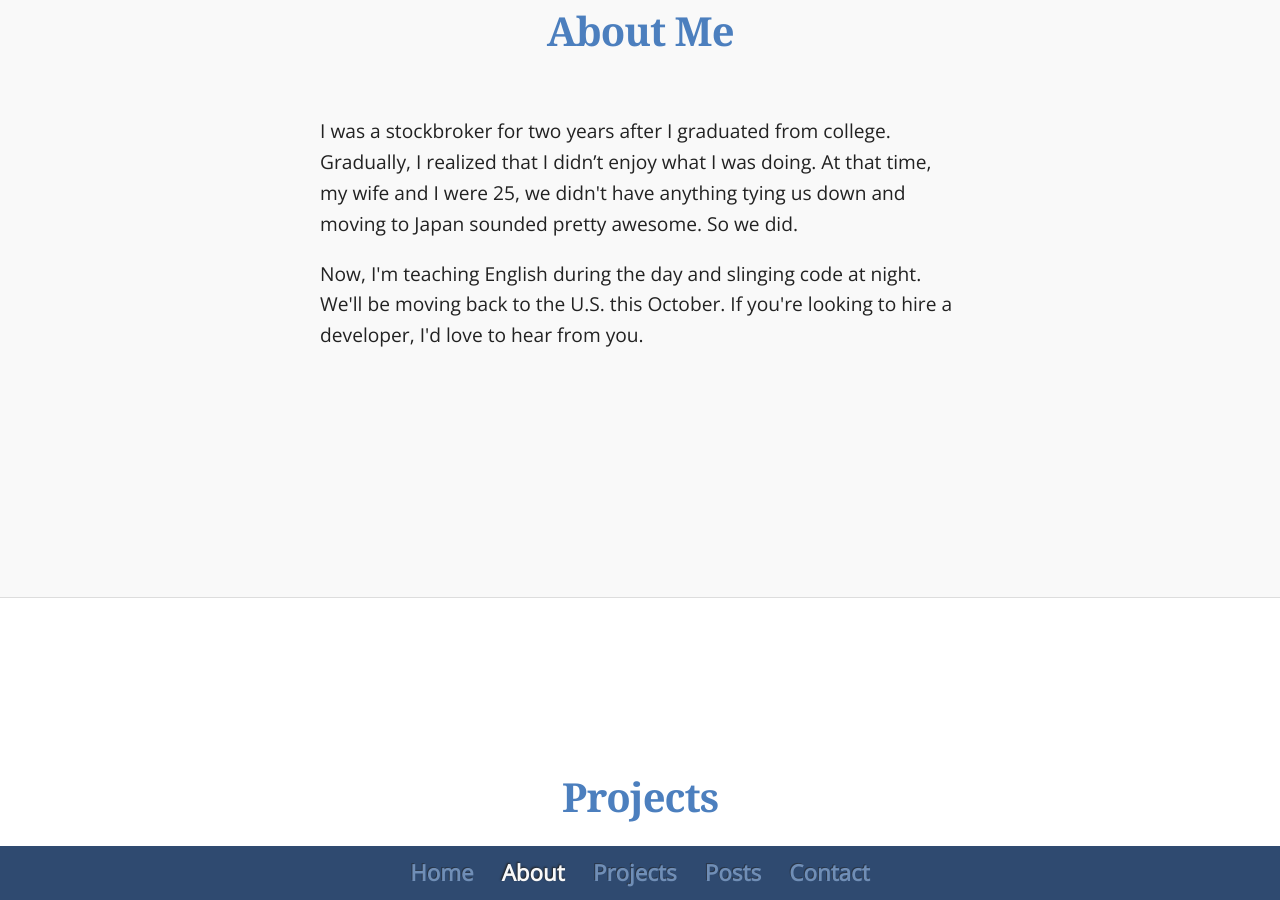
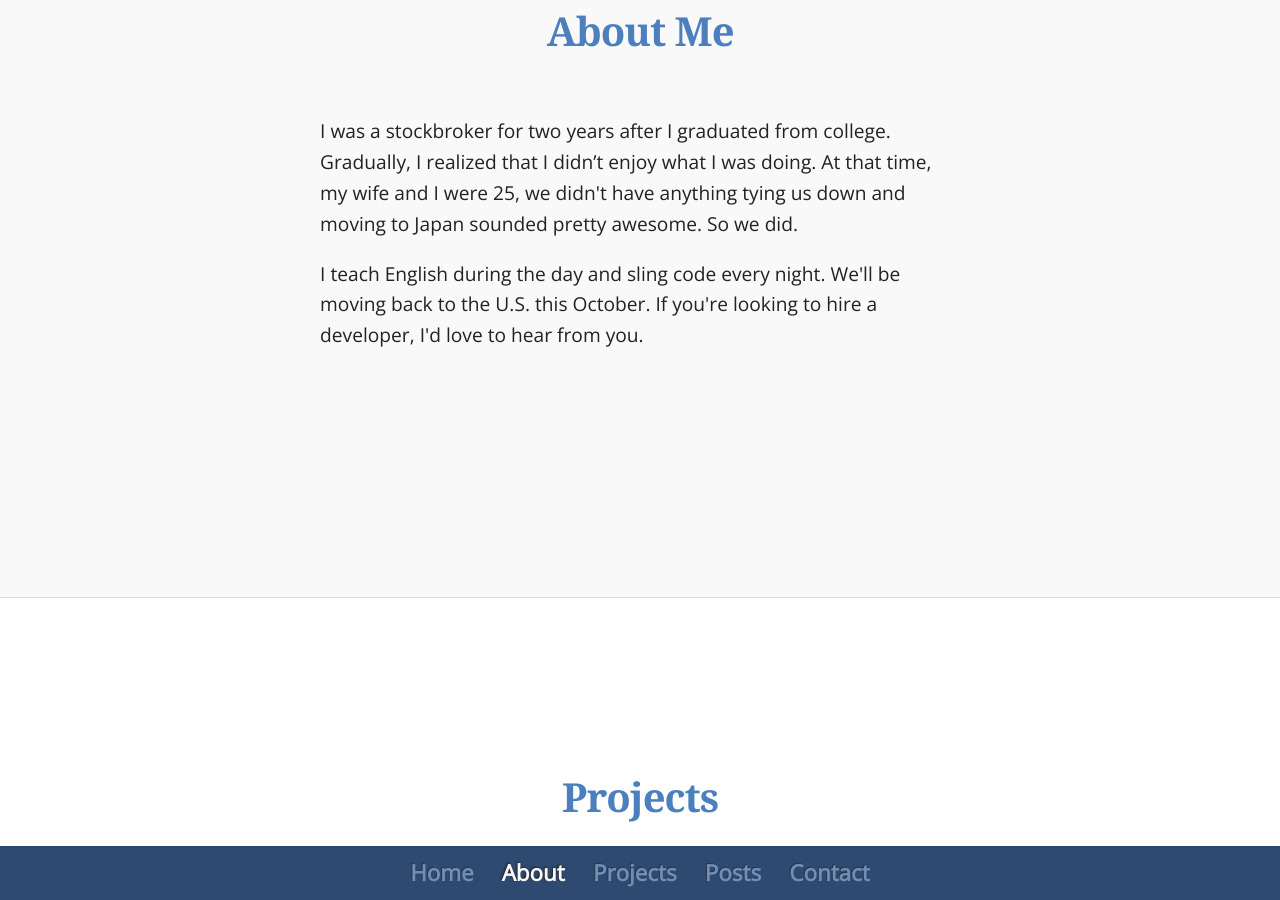
Before and after one commit to karsumit94/andrewholsted.github.io, a Jekyll site: the page built from index.html, in a window 1280 px wide and 900 px high, scrolled down 1096 px. Built offline with Jekyll 4.4.1, drawn with Linux system fonts in a browser that asks for light colours; nearby versions of some CDN libraries; some web fonts are replaced; Markdown is read by kramdown in place of the engine named in the settings.

Commit message:
Update about me

```diff
--- a/index.html
+++ b/index.html
@@ -25,7 +25,7 @@ title: "Home"
 					I was a stockbroker for two years after I graduated from college. Gradually, I realized that I didn’t enjoy what I was doing. At that time, my wife and I were 25, we didn't have anything tying us down and moving to Japan sounded pretty awesome. So we did.
 				</p>
 				<p>
-					Now, I'm teaching English during the day and slinging code at night. We'll be moving back to the U.S. this October. If you're looking to hire a developer, I'd love to hear from you.
+					I teach English during the day and sling code every night. We'll be moving back to the U.S. this October. If you're looking to hire a developer, I'd love to hear from you.
 				</p>
 			</div>
 		</div>
```
